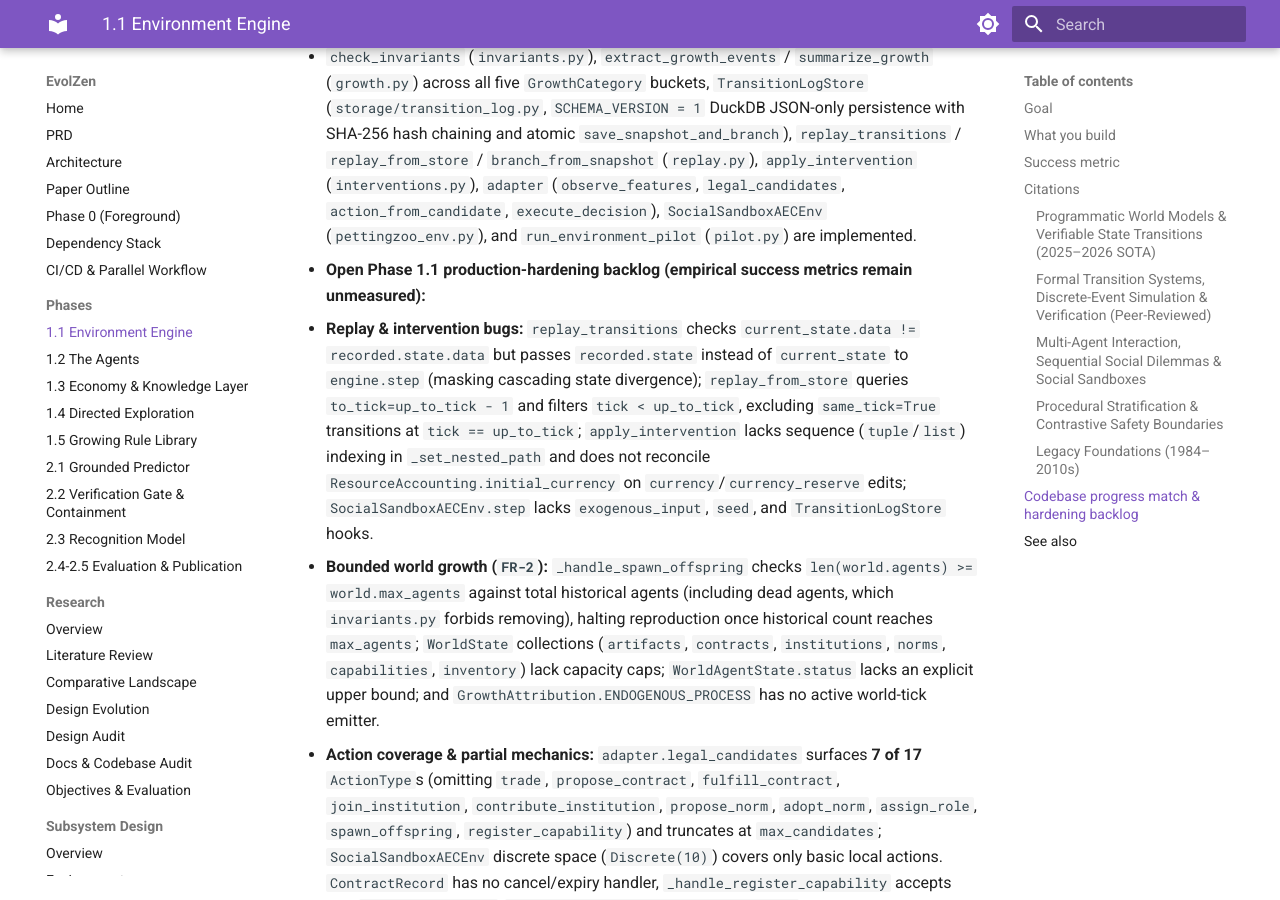
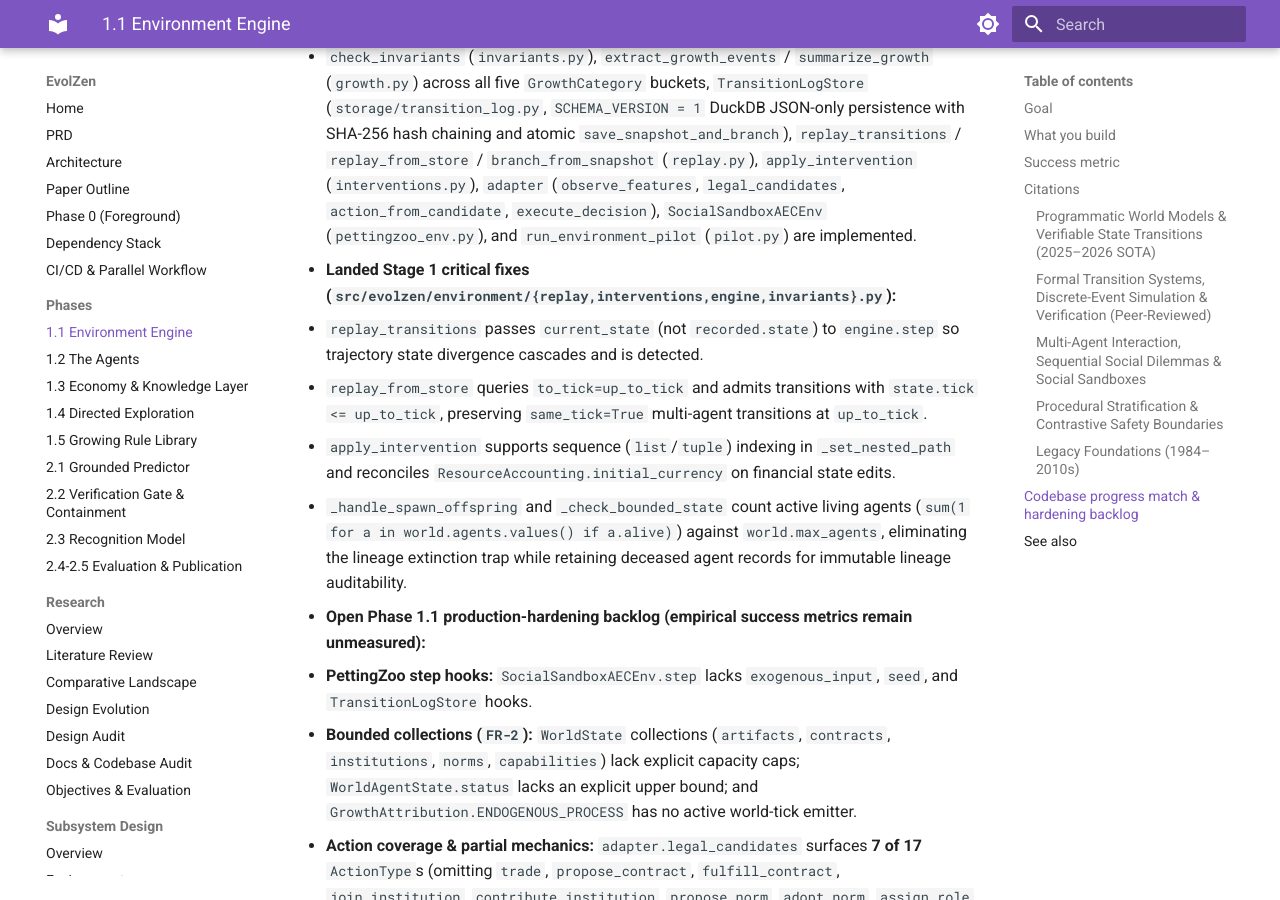
Before and after one commit to priyanshu-ogdev/EvolZen, an MkDocs documentation site: the page built from docs/phases/1.1-environment.md, in a window 1280 px wide and 900 px high, scrolled down 3997 px. Built offline with MkDocs 1.6.1 and Material for MkDocs 9.7.7, drawn with Linux system fonts in a browser that asks for light colours.

Commit message:
docs(environment): document completion of Stage 1 critical hardening fixes

```diff
--- a/docs/phases/1.1-environment.md
+++ b/docs/phases/1.1-environment.md
@@ -84,9 +84,14 @@ The persistent social-sandbox contract, `SocialSandboxAECEnv` integration, and t
   - `SocialSandboxEngine` (`engine.py`) implements `Environment` and `PersistentEnvironment` over `(state_t, action_t, exogenous_input_t, seed) -> (emission_t, state_{t+1})` with zero hidden mutable state on `self`, deterministic RNG via `derive_rng` (`world_state.py`), deterministic `uuid5` `transition_id`/timestamps, and all **17 `ActionType` handlers** (`wait`, `gather`, `move`, `consume`, `craft`, `trade`, `propose_contract`, `fulfill_contract`, `found_institution`, `join_institution`, `contribute_institution`, `propose_norm`, `adopt_norm`, `assign_role`, `spawn_offspring`, `improve_location`, `register_capability`) gated by `CapabilityPackage` verification flags and `world.adulthood_age`.
   - Closed frozen schemas (`extra="forbid"`) in `schemas/world.py` cover all six entity families (`LocationNode`, `WorldAgentState`, `ArtifactRecord`, `CapabilityPackage`, `ContractRecord`, `InstitutionRecord`, `NormRecord`), `ResourceAccounting`, `WorldState`, `WorldSnapshot`, `GrowthEvent`, `WorldInvariant`, `InvariantReport`, `BranchRecord`, and `InterventionSpec`; `Transition` (`schemas/transition.py`) includes `ExogenousInput` and `seed`.
   - `check_invariants` (`invariants.py`), `extract_growth_events` / `summarize_growth` (`growth.py`) across all five `GrowthCategory` buckets, `TransitionLogStore` (`storage/transition_log.py`, `SCHEMA_VERSION = 1` DuckDB JSON-only persistence with SHA-256 hash chaining and atomic `save_snapshot_and_branch`), `replay_transitions` / `replay_from_store` / `branch_from_snapshot` (`replay.py`), `apply_intervention` (`interventions.py`), `adapter` (`observe_features`, `legal_candidates`, `action_from_candidate`, `execute_decision`), `SocialSandboxAECEnv` (`pettingzoo_env.py`), and `run_environment_pilot` (`pilot.py`) are implemented.
+- **Landed Stage 1 critical fixes (`src/evolzen/environment/{replay,interventions,engine,invariants}.py`):**
+  - `replay_transitions` passes `current_state` (not `recorded.state`) to `engine.step` so trajectory state divergence cascades and is detected.
+  - `replay_from_store` queries `to_tick=up_to_tick` and admits transitions with `state.tick <= up_to_tick`, preserving `same_tick=True` multi-agent transitions at `up_to_tick`.
+  - `apply_intervention` supports sequence (`list`/`tuple`) indexing in `_set_nested_path` and reconciles `ResourceAccounting.initial_currency` on financial state edits.
+  - `_handle_spawn_offspring` and `_check_bounded_state` count active living agents (`sum(1 for a in world.agents.values() if a.alive)`) against `world.max_agents`, eliminating the lineage extinction trap while retaining deceased agent records for immutable lineage auditability.
 - **Open Phase 1.1 production-hardening backlog (empirical success metrics remain unmeasured):**
-  - **Replay & intervention bugs:** `replay_transitions` checks `current_state.data != recorded.state.data` but passes `recorded.state` instead of `current_state` to `engine.step` (masking cascading state divergence); `replay_from_store` queries `to_tick=up_to_tick - 1` and filters `tick < up_to_tick`, excluding `same_tick=True` transitions at `tick == up_to_tick`; `apply_intervention` lacks sequence (`tuple`/`list`) indexing in `_set_nested_path` and does not reconcile `ResourceAccounting.initial_currency` on `currency`/`currency_reserve` edits; `SocialSandboxAECEnv.step` lacks `exogenous_input`, `seed`, and `TransitionLogStore` hooks.
-  - **Bounded world growth (`FR-2`):** `_handle_spawn_offspring` checks `len(world.agents) >= world.max_agents` against total historical agents (including dead agents, which `invariants.py` forbids removing), halting reproduction once historical count reaches `max_agents`; `WorldState` collections (`artifacts`, `contracts`, `institutions`, `norms`, `capabilities`, `inventory`) lack capacity caps; `WorldAgentState.status` lacks an explicit upper bound; and `GrowthAttribution.ENDOGENOUS_PROCESS` has no active world-tick emitter.
+  - **PettingZoo step hooks:** `SocialSandboxAECEnv.step` lacks `exogenous_input`, `seed`, and `TransitionLogStore` hooks.
+  - **Bounded collections (`FR-2`):** `WorldState` collections (`artifacts`, `contracts`, `institutions`, `norms`, `capabilities`) lack explicit capacity caps; `WorldAgentState.status` lacks an explicit upper bound; and `GrowthAttribution.ENDOGENOUS_PROCESS` has no active world-tick emitter.
   - **Action coverage & partial mechanics:** `adapter.legal_candidates` surfaces **7 of 17** `ActionType`s (omitting `trade`, `propose_contract`, `fulfill_contract`, `join_institution`, `contribute_institution`, `propose_norm`, `adopt_norm`, `assign_role`, `spawn_offspring`, `register_capability`) and truncates at `max_candidates`; `SocialSandboxAECEnv` discrete space (`Discrete(10)`) covers only basic local actions. `ContractRecord` has no cancel/expiry handler, `_handle_register_capability` accepts only `ActionType.CRAFT`, `InstitutionRecord.contribution_rate` is unenforced with no treasury spending, `ArtifactRecord.durability` does not decay or affect actions, `NormRecord` has no behavioral effect, and `_apply_exogenous` silently ignores unknown event `type`s.
   - **Untested verification & pilot gates:** All 18 failure branches in `invariants.py`, Hypothesis property-based tests for engine/invariants/replay, and long-horizon multi-generation and target-rig hardware pilots remain **untested**; Phase 1.1 empirical success metrics are **not met**.
 
```
Also changed, not shown: docs/subsystems/environment/README.md (+8 -2 lines).
